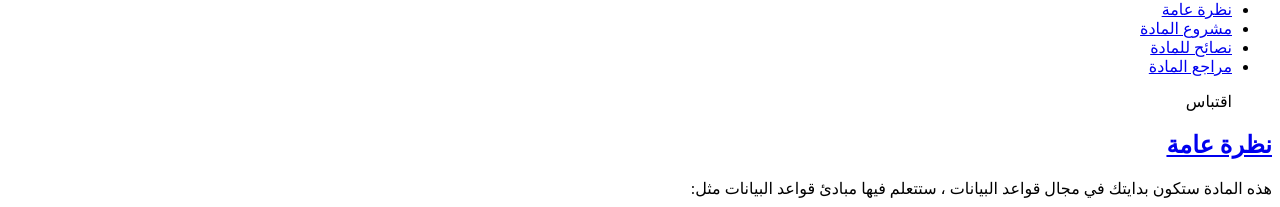
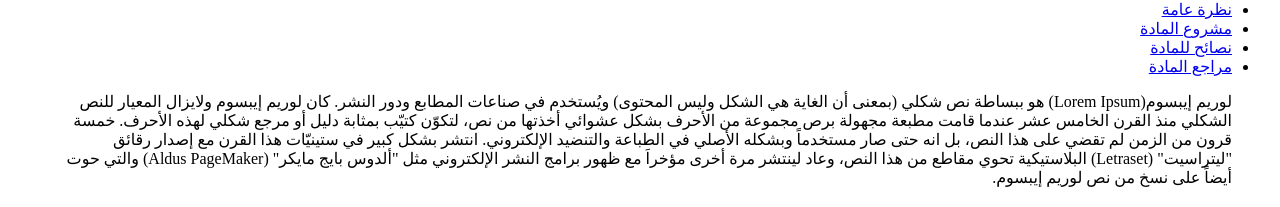
Before and after one commit to devmoath/marker, a Next.js app: page / in a window 1280 px wide. Shown: the part 2823-3030 px from the top of the page. Built offline with nearby package versions, Linux system fonts and the light colour scheme; no server answers.

Commit message:
fix direction in blockquote and table

```diff
--- a/data/markdown.tsx
+++ b/data/markdown.tsx
@@ -9,7 +9,7 @@ const markdown: string = `| وزن المادة | المتطلبات           |
 -   [نصائح للمادة](#نصائح-للمادة)
 -   [مراجع المادة](#مراجع-للمادة)
 
-> اقتباس
+> لوريم إيبسوم(Lorem Ipsum) هو ببساطة نص شكلي (بمعنى أن الغاية هي الشكل وليس المحتوى) ويُستخدم في صناعات المطابع ودور النشر. كان لوريم إيبسوم ولايزال المعيار للنص الشكلي منذ القرن الخامس عشر عندما قامت مطبعة مجهولة برص مجموعة من الأحرف بشكل عشوائي أخذتها من نص، لتكوّن كتيّب بمثابة دليل أو مرجع شكلي لهذه الأحرف. خمسة قرون من الزمن لم تقضي على هذا النص، بل انه حتى صار مستخدماً وبشكله الأصلي في الطباعة والتنضيد الإلكتروني. انتشر بشكل كبير في ستينيّات هذا القرن مع إصدار رقائق "ليتراسيت" (Letraset) البلاستيكية تحوي مقاطع من هذا النص، وعاد لينتشر مرة أخرى مؤخراَ مع ظهور برامج النشر الإلكتروني مثل "ألدوس بايج مايكر" (Aldus PageMaker) والتي حوت أيضاً على نسخ من نص لوريم إيبسوم.
 
 ## [نظرة عامة](#نظرة-عامة)
 
--- a/tailwind.config.js
+++ b/tailwind.config.js
@@ -1,3 +1,5 @@
+const styles = require('@tailwindcss/typography/src/styles');
+
 module.exports = {
     content: ['./pages/**/*.{js,ts,jsx,tsx}', './components/**/*.{js,ts,jsx,tsx}'],
 
@@ -8,8 +10,126 @@ module.exports = {
             container: {
                 center: true,
             },
+            typography: {
+                DEFAULT: {
+                    css: {
+                        blockquote: {
+                            ...styles.DEFAULT.css[0].blockquote,
+                            borderLeft: 'none',
+                            borderRightWidth: '0.25rem',
+                            borderRightColor: 'var(--tw-prose-quote-borders)',
+                            marginRight: '-10px',
+                            paddingRight: '20px',
+                        },
+                        table: {
+                            ...styles.DEFAULT.css[0].table,
+                            textAlign: 'auto'
+                        }
+                    },
+                },
+            },
         },
     },
 
     plugins: [require('@tailwindcss/forms'), require('@tailwindcss/typography')],
 };
+
+/*
+    -webkit-text-size-adjust: 100%;
+    tab-size: 4;
+    font-family: ui-sans-serif, system-ui, -apple-system, BlinkMacSystemFont, "Segoe UI", Roboto, "Helvetica Neue", Arial, "Noto Sans", sans-serif, "Apple Color Emoji", "Segoe UI Emoji", "Segoe UI Symbol", "Noto Color Emoji";
+    -webkit-font-smoothing: antialiased;
+    --tw-border-opacity: 1;
+    --tw-bg-opacity: 1;
+    --tw-prose-invert-body: #d1d5db;
+    --tw-prose-invert-headings: #fff;
+    --tw-prose-invert-lead: #9ca3af;
+    --tw-prose-invert-links: #fff;
+    --tw-prose-invert-bold: #fff;
+    --tw-prose-invert-counters: #9ca3af;
+    --tw-prose-invert-bullets: #4b5563;
+    --tw-prose-invert-hr: #374151;
+    --tw-prose-invert-quotes: #f3f4f6;
+    --tw-prose-invert-quote-borders: #374151;
+    --tw-prose-invert-captions: #9ca3af;
+    --tw-prose-invert-code: #fff;
+    --tw-prose-invert-pre-code: #d1d5db;
+    --tw-prose-invert-pre-bg: rgb(0 0 0 / 50%);
+    --tw-prose-invert-th-borders: #4b5563;
+    --tw-prose-invert-td-borders: #374151;
+    overflow-wrap: break-word;
+    --tw-prose-body: var(--tw-prose-invert-body);
+    --tw-prose-headings: var(--tw-prose-invert-headings);
+    --tw-prose-lead: var(--tw-prose-invert-lead);
+    --tw-prose-links: var(--tw-prose-invert-links);
+    --tw-prose-bold: var(--tw-prose-invert-bold);
+    --tw-prose-counters: var(--tw-prose-invert-counters);
+    --tw-prose-bullets: var(--tw-prose-invert-bullets);
+    --tw-prose-hr: var(--tw-prose-invert-hr);
+    --tw-prose-quotes: var(--tw-prose-invert-quotes);
+    --tw-prose-quote-borders: var(--tw-prose-invert-quote-borders);
+    --tw-prose-captions: var(--tw-prose-invert-captions);
+    --tw-prose-code: var(--tw-prose-invert-code);
+    --tw-prose-pre-code: var(--tw-prose-invert-pre-code);
+    --tw-prose-pre-bg: var(--tw-prose-invert-pre-bg);
+    --tw-prose-th-borders: var(--tw-prose-invert-th-borders);
+    --tw-prose-td-borders: var(--tw-prose-invert-td-borders);
+    font-size: 1.125rem;
+    line-height: 1.7777778;
+    box-sizing: border-box;
+    border-width: 0;
+    border-style: solid;
+    border-color: #e5e7eb;
+    --tw-translate-x: 0;
+    --tw-translate-y: 0;
+    --tw-rotate: 0;
+    --tw-skew-x: 0;
+    --tw-skew-y: 0;
+    --tw-scale-x: 1;
+    --tw-scale-y: 1;
+    --tw-pan-x: ;
+    --tw-pan-y: ;
+    --tw-pinch-zoom: ;
+    --tw-scroll-snap-strictness: proximity;
+    --tw-ordinal: ;
+    --tw-slashed-zero: ;
+    --tw-numeric-figure: ;
+    --tw-numeric-spacing: ;
+    --tw-numeric-fraction: ;
+    --tw-ring-inset: ;
+    --tw-ring-offset-width: 0px;
+    --tw-ring-offset-color: #fff;
+    --tw-ring-color: rgb(59 130 246 / 0.5);
+    --tw-ring-offset-shadow: 0 0 #0000;
+    --tw-ring-shadow: 0 0 #0000;
+    --tw-shadow: 0 0 #0000;
+    --tw-shadow-colored: 0 0 #0000;
+    --tw-blur: ;
+    --tw-brightness: ;
+    --tw-contrast: ;
+    --tw-grayscale: ;
+    --tw-hue-rotate: ;
+    --tw-invert: ;
+    --tw-saturate: ;
+    --tw-sepia: ;
+    --tw-drop-shadow: ;
+    --tw-backdrop-blur: ;
+    --tw-backdrop-brightness: ;
+    --tw-backdrop-contrast: ;
+    --tw-backdrop-grayscale: ;
+    --tw-backdrop-hue-rotate: ;
+    --tw-backdrop-invert: ;
+    --tw-backdrop-opacity: ;
+    --tw-backdrop-saturate: ;
+    --tw-backdrop-sepia: ;
+    margin: 0;
+    font-weight: 500;
+    font-style: italic;
+    color: var(--tw-prose-quotes);
+    border-left-width: 0.25rem;
+    border-left-color: var(--tw-prose-quote-borders);
+    quotes: "\201C""\201D""\2018""\2019";
+    margin-top: 1.6666667em;
+    margin-bottom: 1.6666667em;
+    padding-left: 1em;
+* */
```
